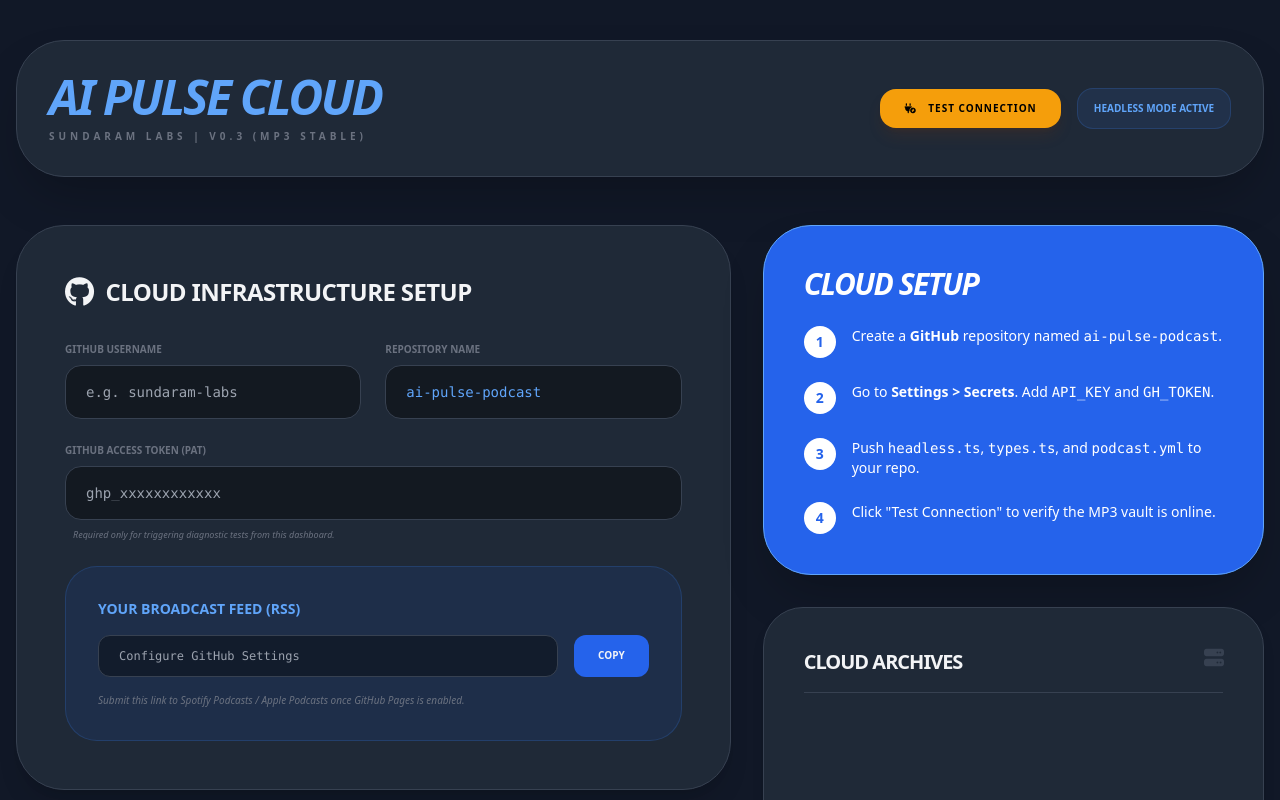
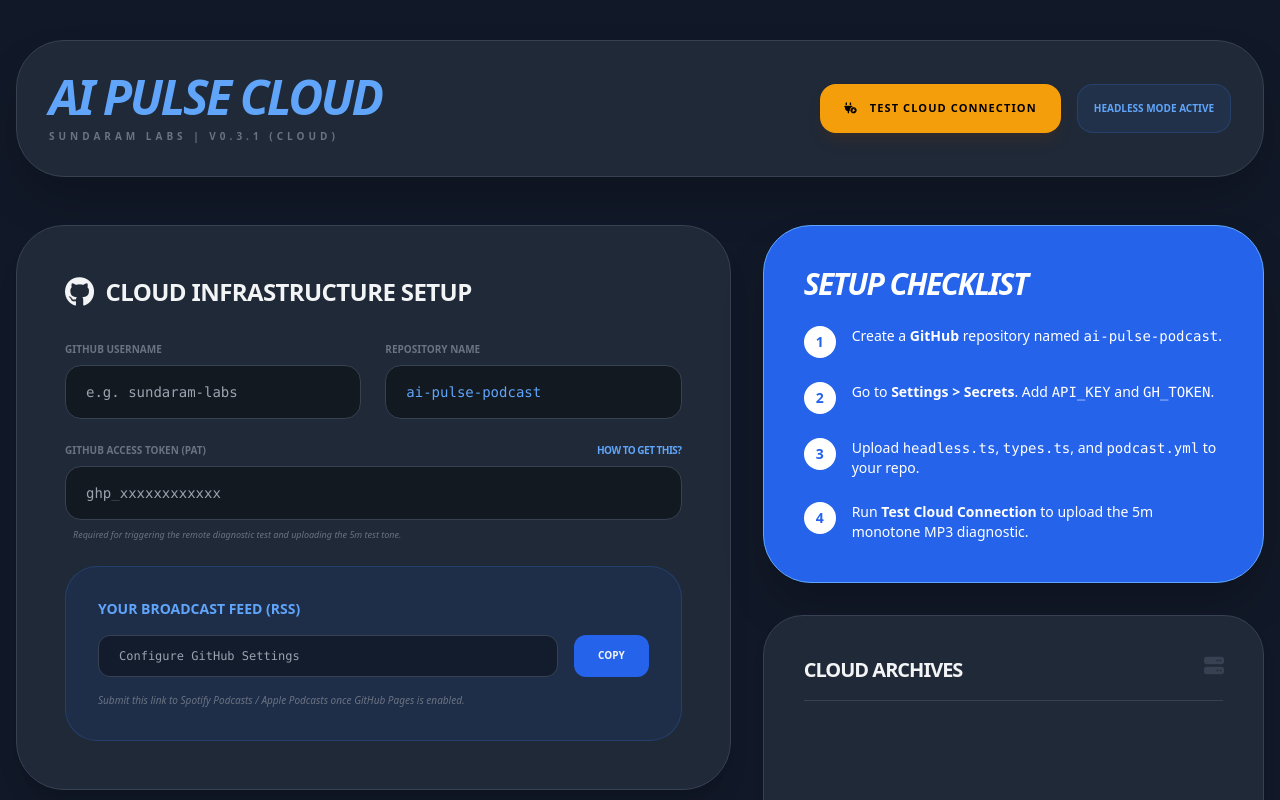
Before and after one commit to sunisankara/ai-pulse-podcast, a React (Vite) app: page / in a window 1280 px wide. Shown: the top 800 px of the page. Built offline with nearby package versions, Linux system fonts and the light colour scheme.

Commit message:
feat: Update version and error message
Update the application version to "v0.3.1 (CLOUD)".
Refactor the GitHub connection test error message for clarity and to remove redundant information.
Introduce a new state variable `showTokenGuide` to potentially control a token guide UI.

```diff
--- a/App.tsx
+++ b/App.tsx
@@ -7,7 +7,7 @@
 
 declare var window: any;
 
-const VERSION = "v0.3 (MP3 STABLE)";
+const VERSION = "v0.3.1 (CLOUD)";
 
 const App: React.FC = () => {
   const [step, setStep] = useState<GenerationStep>(GenerationStep.IDLE);
@@ -15,6 +15,7 @@
   const [currentEpisode, setCurrentEpisode] = useState<Partial<PodcastEpisode>>({});
   const [error, setError] = useState<string | null>(null);
   const [progress, setProgress] = useState<string>('');
+  const [showTokenGuide, setShowTokenGuide] = useState(false);
 
   const [githubUser, setGithubUser] = useState(localStorage.getItem('gh_user') || '');
   const [githubRepo, setGithubRepo] = useState(localStorage.getItem('gh_repo') || 'ai-pulse-podcast');
@@ -37,13 +38,14 @@
 
   const handleTestConnection = async () => {
     if (!githubUser || !githubRepo || !ghToken) {
-      setError("Please provide GitHub Username, Repo, and Token to test the connection.");
+      setError("Configuration missing. Please provide GitHub Username, Repo, and Token.");
       return;
     }
 
     try {
       setStep(GenerationStep.SPEAKING);
       setProgress('INITIATING REMOTE DIAGNOSTIC TEST...');
+      setError(null);
 
       // We trigger the GitHub Action via API to prove the connection
       const response = await fetch(`https://api.github.com/repos/${githubUser}/${githubRepo}/actions/workflows/podcast.yml/dispatches`, {
@@ -60,14 +62,14 @@
 
       if (!response.ok) {
         const data = await response.json();
-        throw new Error(`GitHub API Error: ${data.message}`);
+        throw new Error(`GitHub API Error: ${data.message || 'Unknown Error'}. Ensure token has "repo" access.`);
       }
 
       setStep(GenerationStep.COMPLETED);
-      setProgress('Diagnostic workflow triggered on GitHub. Checking logs in 5 seconds...');
+      setProgress('Diagnostic workflow successfully triggered on GitHub. Redirecting to logs...');
       setTimeout(() => {
         window.open(`https://github.com/${githubUser}/${githubRepo}/actions`, '_blank');
-      }, 5000);
+      }, 3000);
     } catch (err: any) {
       setError(err.message);
       setStep(GenerationStep.ERROR);
@@ -85,10 +87,10 @@
           <p className="text-[10px] font-black uppercase tracking-[0.4em] text-gray-500">Sundaram Labs | {VERSION}</p>
         </div>
         <div className="text-right flex items-center gap-4">
-           <button onClick={handleTestConnection} className="bg-amber-500 hover:bg-amber-400 text-black px-6 py-3 rounded-2xl text-[10px] font-black uppercase tracking-widest transition-all shadow-lg shadow-amber-900/20">
-             <i className="fas fa-plug-circle-bolt mr-2"></i> Test Connection
+           <button onClick={handleTestConnection} className="bg-amber-500 hover:bg-amber-400 text-black px-6 py-4 rounded-2xl text-[11px] font-black uppercase tracking-widest transition-all shadow-lg shadow-amber-900/20 active:scale-95">
+             <i className="fas fa-plug-circle-bolt mr-2"></i> Test Cloud Connection
            </button>
-          <span className="text-[10px] font-black bg-blue-500/10 text-blue-400 px-4 py-3 rounded-2xl border border-blue-500/20">
+          <span className="text-[10px] font-black bg-blue-500/10 text-blue-400 px-4 py-4 rounded-2xl border border-blue-500/20">
             HEADLESS MODE ACTIVE
           </span>
         </div>
@@ -115,16 +117,35 @@
               </div>
 
               <div>
-                <label className="text-[10px] font-black text-gray-500 uppercase block mb-2">GitHub Access Token (PAT)</label>
+                <div className="flex justify-between items-center mb-2">
+                  <label className="text-[10px] font-black text-gray-500 uppercase block">GitHub Access Token (PAT)</label>
+                  <button onClick={() => setShowTokenGuide(!showTokenGuide)} className="text-[10px] text-blue-400 hover:text-blue-300 font-bold uppercase tracking-tighter">
+                    {showTokenGuide ? 'Close Guide' : 'How to get this?'}
+                  </button>
+                </div>
+
+                {showTokenGuide && (
+                  <div className="mb-4 bg-blue-900/20 border border-blue-500/30 rounded-2xl p-6 text-[11px] leading-relaxed text-blue-200 animate-in fade-in slide-in-from-top-4 duration-300">
+                    <p className="font-bold mb-3 uppercase text-blue-400">Step-by-Step Token Guide:</p>
+                    <ol className="list-decimal list-inside space-y-2">
+                      <li>Go to <b>GitHub Settings</b> &gt; <b>Developer settings</b>.</li>
+                      <li>Select <b>Personal access tokens</b> &gt; <b>Tokens (classic)</b>.</li>
+                      <li>Click <b>Generate new token (classic)</b>.</li>
+                      <li><b>CRITICAL:</b> Check the <b>"repo"</b> scope checkbox.</li>
+                      <li>Generate and <b>COPY</b> the token immediately.</li>
+                    </ol>
+                  </div>
+                )}
+
                 <input type="password" value={ghToken} onChange={(e) => setGhToken(e.target.value)} placeholder="ghp_xxxxxxxxxxxx" className="w-full bg-black/40 border border-gray-700 rounded-2xl px-5 py-4 text-sm text-amber-400 font-mono outline-none focus:border-blue-500" />
-                <p className="text-[9px] text-gray-500 mt-2 px-2 italic">Required only for triggering diagnostic tests from this dashboard.</p>
+                <p className="text-[9px] text-gray-500 mt-2 px-2 italic">Required for triggering the remote diagnostic test and uploading the 5m test tone.</p>
               </div>
 
               <div className="bg-blue-600/10 p-8 rounded-[2rem] border border-blue-500/20">
                 <h3 className="text-sm font-black text-blue-400 uppercase mb-4">Your Broadcast Feed (RSS)</h3>
                 <div className="flex gap-4">
                   <input readOnly value={rssLink} className="flex-1 bg-black/40 border border-gray-700 rounded-xl px-5 py-3 text-xs font-mono text-gray-400" />
-                  <button onClick={() => navigator.clipboard.writeText(rssLink)} className="bg-blue-600 px-6 rounded-xl hover:bg-blue-500 transition-all font-black uppercase text-[10px]">Copy</button>
+                  <button onClick={() => { navigator.clipboard.writeText(rssLink); setProgress('Link Copied'); setTimeout(()=>setProgress(''), 2000); }} className="bg-blue-600 px-6 rounded-xl hover:bg-blue-500 transition-all font-black uppercase text-[10px]">Copy</button>
                 </div>
                 <p className="mt-4 text-[10px] text-gray-500 italic">Submit this link to Spotify Podcasts / Apple Podcasts once GitHub Pages is enabled.</p>
               </div>
@@ -135,15 +156,15 @@
             <h2 className="text-xl font-black uppercase tracking-tight mb-6">Cloud Manual Controls</h2>
             <div className="flex gap-4">
               <button onClick={() => window.open(`https://github.com/${githubUser}/${githubRepo}/actions/workflows/podcast.yml`, '_blank')} className="flex-1 bg-blue-600 hover:bg-blue-500 py-6 rounded-3xl text-xs font-black uppercase tracking-widest transition-all">
-                Trigger Daily Broadcast
+                Manual Broadcast Trigger
               </button>
               <button onClick={() => window.open(`https://github.com/${githubUser}/${githubRepo}/actions`, '_blank')} className="flex-1 bg-gray-700 hover:bg-gray-600 py-6 rounded-3xl text-xs font-black uppercase tracking-widest transition-all">
-                View Server Logs
+                View Cloud Logs
               </button>
             </div>
             {(step !== GenerationStep.IDLE || error) && (
                <div className={`mt-8 p-6 rounded-3xl border ${error ? 'bg-red-500/10 border-red-500/40' : 'bg-black/40 border-blue-500/20 animate-pulse'}`}>
-                  <p className={`text-[10px] font-black uppercase ${error ? 'text-red-500' : 'text-blue-400'}`}>{error ? 'System Fault' : step}</p>
+                  <p className={`text-[10px] font-black uppercase ${error ? 'text-red-500' : 'text-blue-400'}`}>{error ? 'Connection Fault' : step}</p>
                   <p className="text-xs italic text-gray-400">{error || progress}</p>
                </div>
             )}
@@ -153,7 +174,7 @@
         {/* Right: Headless Instructions */}
         <div className="lg:col-span-5 space-y-8">
           <div className="bg-blue-600 rounded-[3rem] p-10 border border-blue-400 shadow-2xl text-white">
-            <h2 className="text-3xl font-black italic tracking-tighter mb-6 uppercase">Cloud Setup</h2>
+            <h2 className="text-3xl font-black italic tracking-tighter mb-6 uppercase">Setup Checklist</h2>
             <div className="space-y-6 text-sm">
               <div className="flex gap-4">
                 <span className="w-8 h-8 rounded-full bg-white text-blue-600 flex items-center justify-center font-black flex-shrink-0">1</span>
@@ -165,11 +186,11 @@
               </div>
               <div className="flex gap-4">
                 <span className="w-8 h-8 rounded-full bg-white text-blue-600 flex items-center justify-center font-black flex-shrink-0">3</span>
-                <p>Push <code>headless.ts</code>, <code>types.ts</code>, and <code>podcast.yml</code> to your repo.</p>
+                <p>Upload <code>headless.ts</code>, <code>types.ts</code>, and <code>podcast.yml</code> to your repo.</p>
               </div>
               <div className="flex gap-4">
                 <span className="w-8 h-8 rounded-full bg-white text-blue-600 flex items-center justify-center font-black flex-shrink-0">4</span>
-                <p>Click "Test Connection" to verify the MP3 vault is online.</p>
+                <p>Run <b>Test Cloud Connection</b> to upload the 5m monotone MP3 diagnostic.</p>
               </div>
             </div>
           </div>
```
